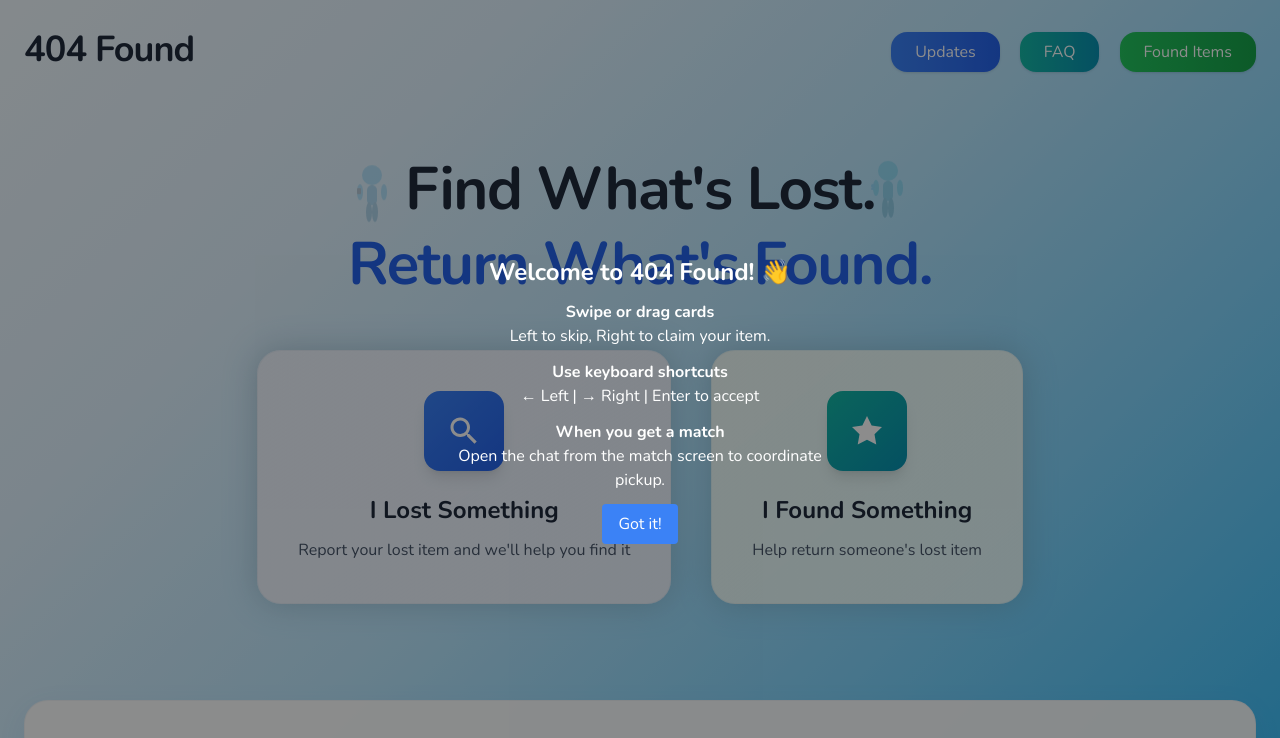
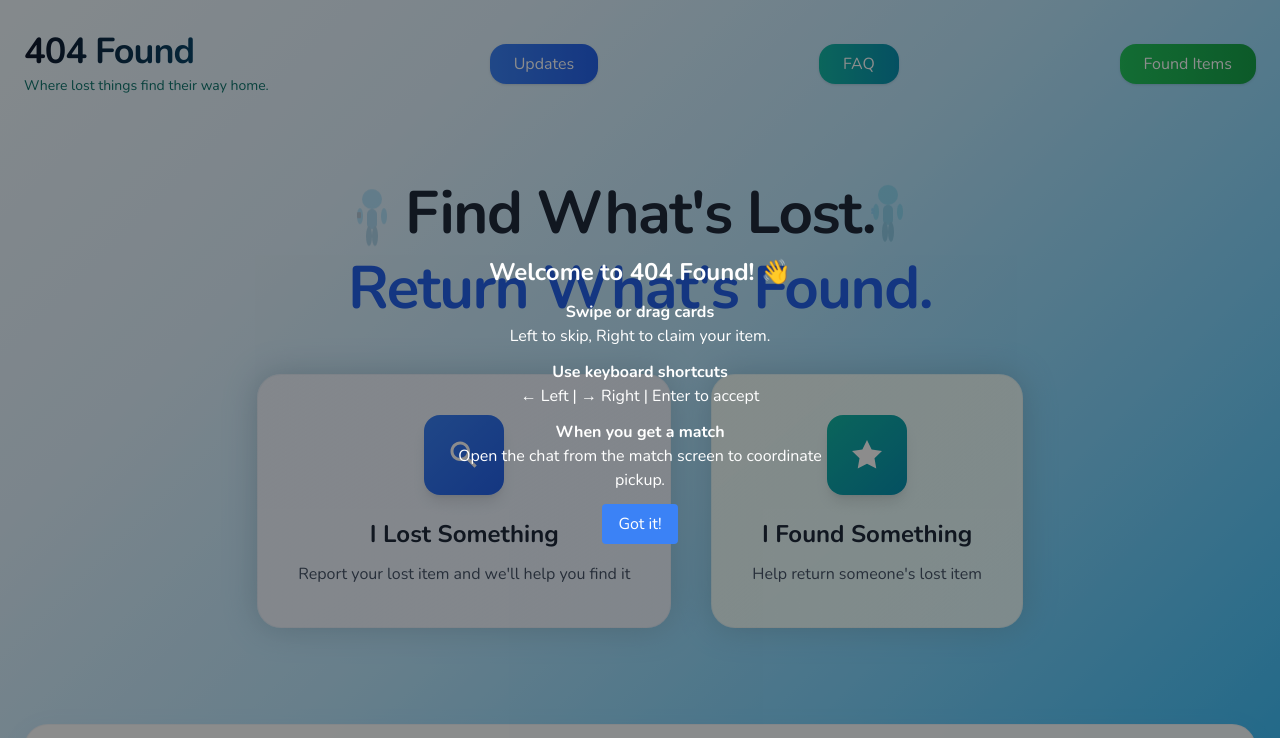
Before and after one commit to neetiuniyal777-byte/final-frontend-, a plain HTML site: page index.html in a window 1280 px wide. Shown: the top 738 px of the page. Drawn offline with nearby package versions, Linux system fonts and the light colour scheme.

Commit message:
Update index.html

```diff
--- a/index.html
+++ b/index.html
@@ -74,8 +74,11 @@
   <!-- Header -->
   <header class="relative z-10 py-8 px-6">
     <div class="max-w-7xl mx-auto flex justify-between items-center">
-      <h1 class="text-4xl font-bold text-slate-800 floating tracking-tight">404 Found</h1>
-      <div class="space-x-4">
+      <!-- Title + tagline -->
+      <div>
+        <h1 id="mainTitle" class="text-4xl font-extrabold tracking-tight text-slate-800" style="background:linear-gradient(90deg,#0f172a,#075985); -webkit-background-clip:text; color:transparent;">404 Found</h1>
+        <div id="tagline" class="text-teal-700 mt-1 text-sm">Where lost things find their way home.</div>
+      </div>
         <!-- Keep Updates button, cleaned (opens modal) -->
         <button onclick="openModal('updatesModal')" class="bg-gradient-to-r from-blue-500 to-blue-600 text-white px-6 py-2 rounded-2xl shadow font-medium">
           Updates
```
